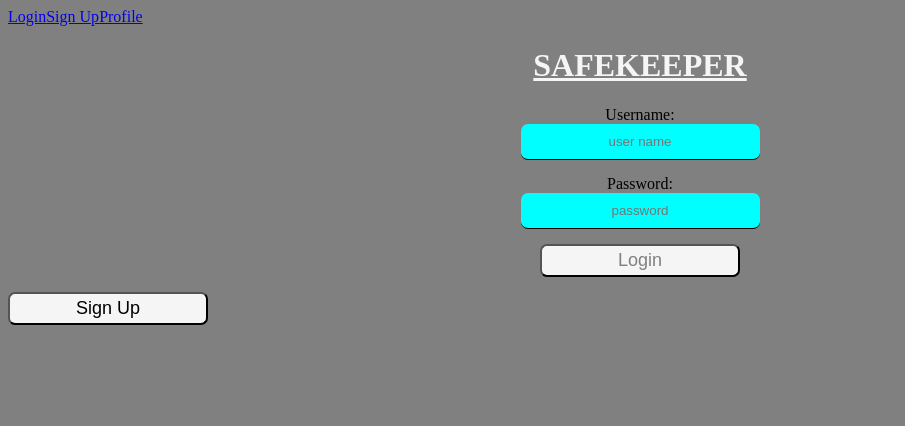
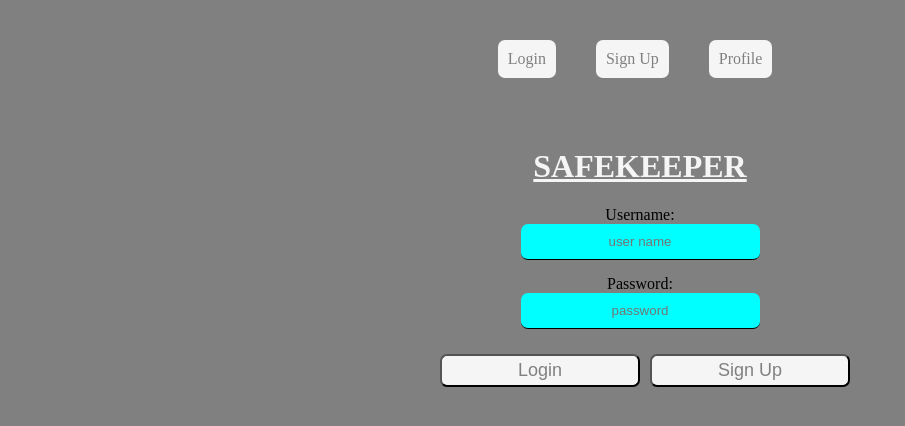
Before and after one commit to andus2001/lvl5Capstone, a React (Create React App) app: page / in a window 1280 px wide. Shown: the top 426 px of the page, without its empty margins (0-905 px from the left). Built offline with nearby package versions, Linux system fonts and the light colour scheme.

Commit message:
cleaning up more css

```diff
--- a/src/App.js
+++ b/src/App.js
@@ -11,7 +11,7 @@ export default function App(){
         <>
             <header>
             </header>
-            <nav>
+            <nav className='navbar'>
                 <Link to='/'>Login</Link>
                 <Link to='/createuser'>Sign Up</Link>
                 <Link to='/profile'>Profile</Link>
--- a/src/index.css
+++ b/src/index.css
@@ -32,8 +32,17 @@ button{
 }
 .loginBtn {
     color: gray;
+    margin: 10px;
 }
 .loginBtn:hover {
+    font-style: italic;
+    cursor: pointer;
+}
+
+.signupBtn{
+    color: gray;
+}
+.signupBtn:hover {
     font-style: italic;
     cursor: pointer;
 }
@@ -45,3 +54,27 @@ button{
     font-style: italic;
     cursor: pointer;
 }
+
+.container {
+    margin-top: 50px;
+}
+.navbar {
+    margin: 20px 10px 0px 0px;
+    display: flex;
+    justify-content: center;
+}
+
+a:link {
+    padding: 10px;
+    text-decoration: none;
+    background-color: whitesmoke;
+    margin: 20px;
+    border-radius: 7px;
+    color: gray;
+}
+a:hover {
+    font-weight: bold;
+}
+a:visited {
+    color: gray;
+}
--- a/src/screens/Login.js
+++ b/src/screens/Login.js
@@ -41,8 +41,8 @@ function Login(){
                     />
                 </div>
                 <button className='loginBtn' >Login</button>
+                <button className='signupBtn' onClick={() => navigate("/createuser")} >Sign Up</button>
             </form>
-            <button className='signupBtn' onClick={() => navigate("/createuser")} >Sign Up</button>
         </div>
     )
 }
```
